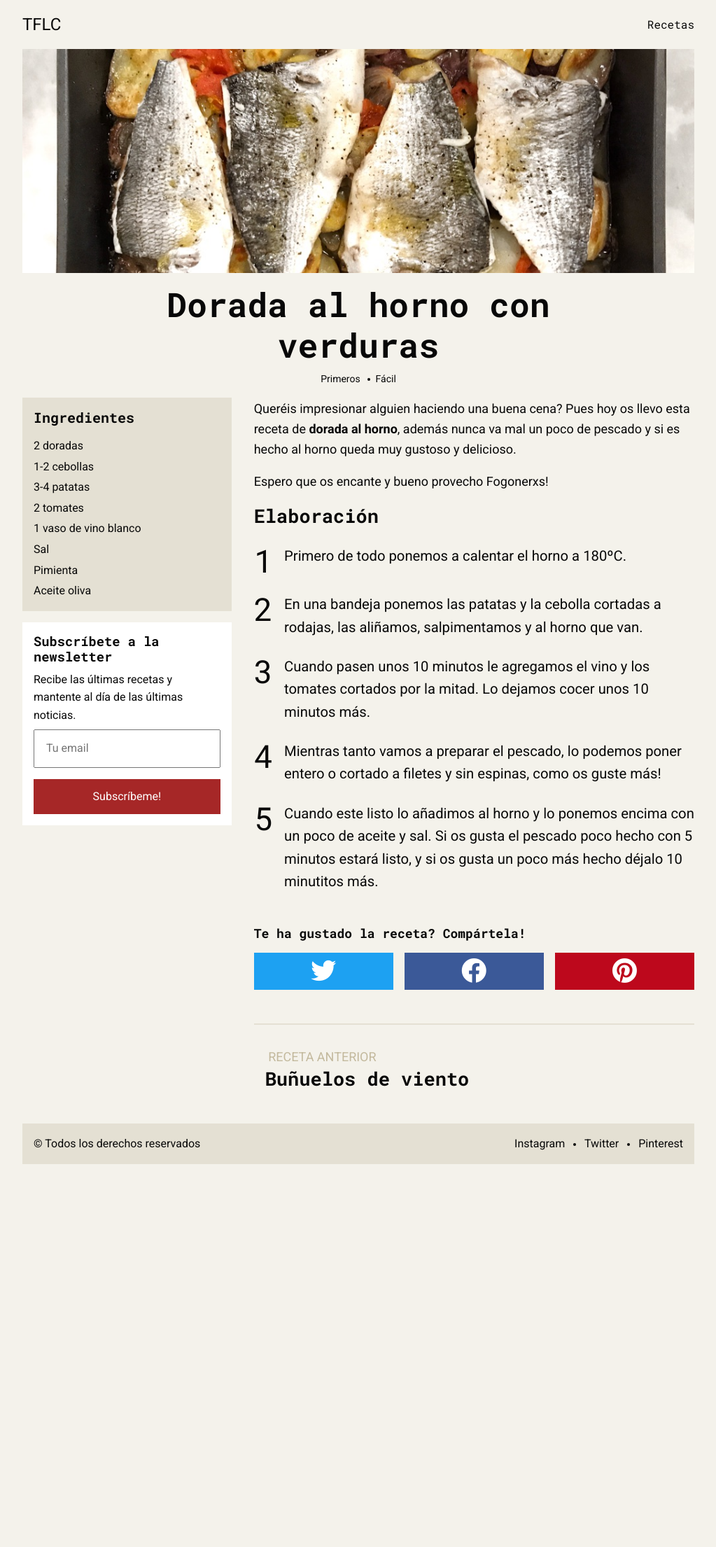
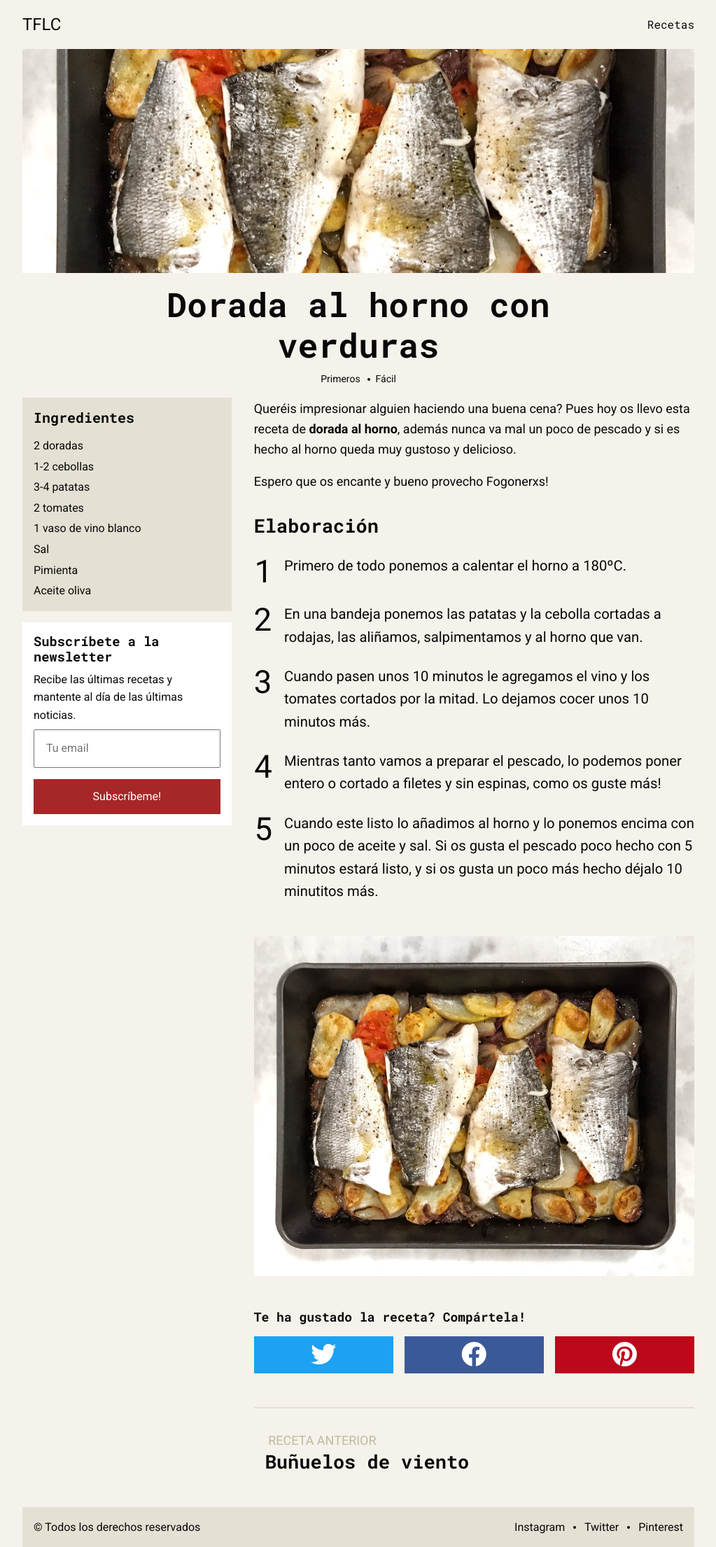
Before and after one commit to ricardpanades/tienefogoneslacosa, a Jekyll site: the page built from _recipes/2019-04-15-dorada-al-horno-con-verduras.md, in a window 1280 px wide. Shown: the whole page at 70% size, without its empty margins (128-1151 px from the left). Built offline with Jekyll 4.4.1, drawn with Linux system fonts in a browser that asks for light colours; nearby versions of some CDN libraries; comment, search, counter and statistics services are not loaded; before the commit the page ends 1663 px from its top, so only the background shows below that.

Commit message:
recipe img at the bottom and few css fixes

```diff
--- a/_layouts/recipe.html
+++ b/_layouts/recipe.html
@@ -52,7 +52,7 @@ layout: default
 
 			<div class="recipe__elaboration" itemprop="recipeInstructions" itemscope itemtype="http://schema.org/HowTo">
 				{% for elaboration-group in page.elaboration %}
-					<div itemprop="step" itemscope itemtype="http://schema.org/HowToSection">
+					<div class="recipe__steps-group" itemprop="step" itemscope itemtype="http://schema.org/HowToSection">
 						<h2 class="recipe__steps-title" itemprop="name">{{elaboration-group.group-title}}</h2>
 						<ol class="recipe__steps">
 							{% assign steps = elaboration-group.steps %}
@@ -66,6 +66,8 @@ layout: default
 					</div>
 				{% endfor %}
 			</div>
+
+			<img src="/assets/img/uploads/{{page.thumbnail}}" alt="Imagen de {{page.title}}" class="recipe__main-img" itemprop="image">
 
 			<!-- Social Share -->
 			<div class="recipe__social-share social-share">
--- a/assets/css/app.scss
+++ b/assets/css/app.scss
@@ -377,8 +377,11 @@ a {
 
 	&__elaboration {}
 
+		&__steps-group {
+			margin-top: 2rem;
+		}
+
 			&__steps-title {
-			margin-top: 2rem;
 				margin-bottom: 0;
 			}
 
@@ -402,6 +405,12 @@ a {
 						margin-right: 1rem;
 						font-family: $secondaryFont;
 					}
+				}
+
+	&__main-img {
+		margin-top: 3rem;
+		display: block;
+		width: 100%;
 	}
 
 	&__prev-next {
```
Lines whose indentation alone changed are shown as unchanged.
